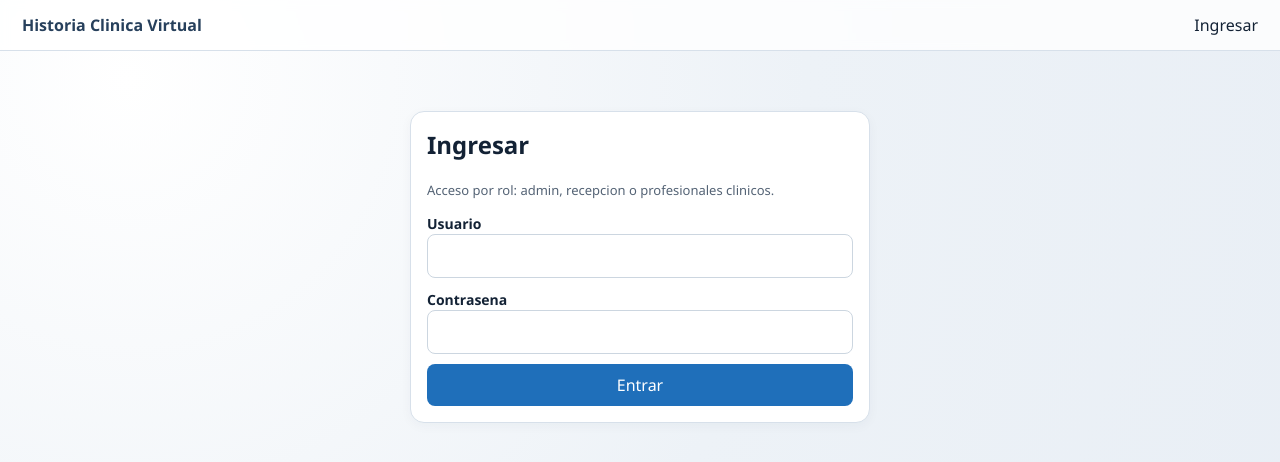
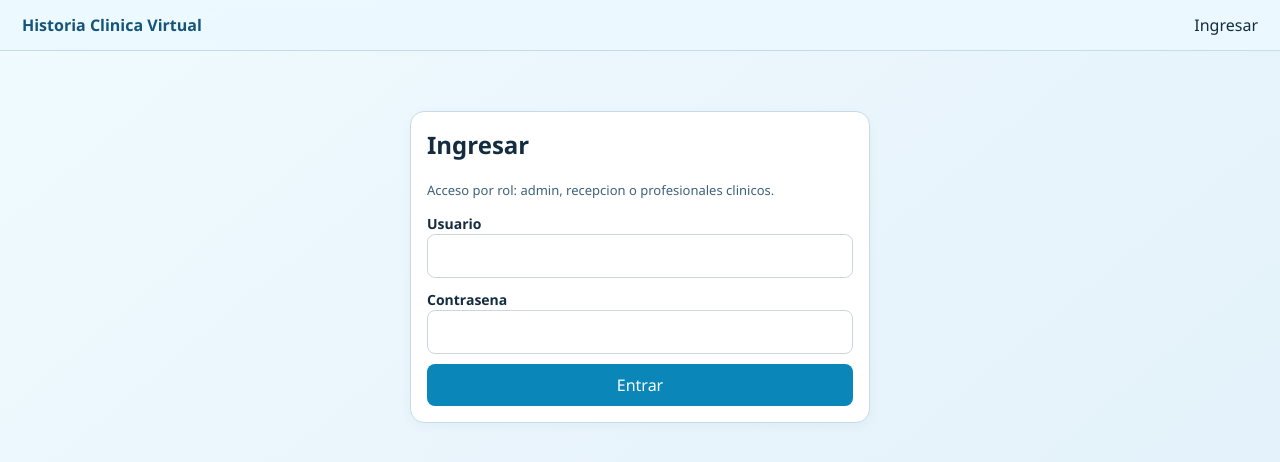
Before and after one commit to frnngortari-oss/ehr-secure, a Next.js app: page /login in a window 1280 px wide. Shown: the top 462 px of the page. Built offline with nearby package versions, Linux system fonts and the light colour scheme; no server answers.

Commit message:
Fix ocean theme globally and move new evolution to right compose drawer

```diff
--- a/app/globals.css
+++ b/app/globals.css
@@ -430,6 +430,40 @@ label {
   margin-bottom: 0;
 }
 
+.compose-drawer-toggle {
+  width: auto;
+  padding: 8px 12px;
+}
+
+.evo-compose-drawer {
+  position: fixed;
+  top: 74px;
+  right: 14px;
+  bottom: 14px;
+  width: min(540px, calc(100vw - 28px));
+  border: 1px solid var(--border);
+  border-radius: 14px;
+  background: var(--surface);
+  box-shadow: 0 16px 35px rgba(9, 29, 54, 0.2);
+  z-index: 70;
+  display: flex;
+  flex-direction: column;
+}
+
+.evo-compose-head {
+  border-bottom: 1px solid var(--border);
+  padding: 10px 12px;
+  display: flex;
+  align-items: center;
+  justify-content: space-between;
+  gap: 8px;
+}
+
+.evo-compose-body {
+  padding: 12px;
+  overflow-y: auto;
+}
+
 .kpi-grid {
   display: grid;
   grid-template-columns: repeat(3, minmax(0, 1fr));
@@ -798,6 +832,13 @@ label {
     grid-template-columns: 1fr;
     gap: 4px;
   }
+
+  .evo-compose-drawer {
+    top: 68px;
+    right: 8px;
+    bottom: 8px;
+    width: calc(100vw - 16px);
+  }
 }
 
 @media (max-width: 640px) {
--- a/app/layout.tsx
+++ b/app/layout.tsx
@@ -3,7 +3,6 @@ import Link from "next/link";
 import { getCurrentUser } from "@/lib/auth";
 import { logout } from "@/app/actions";
 import SidebarNav from "@/components/sidebar-nav";
-import ThemeSelector from "@/components/theme-selector";
 
 export const metadata = {
   title: "Historia Clinica Virtual",
@@ -14,7 +13,7 @@ export default async function RootLayout({ children }: { children: React.ReactNo
   const user = await getCurrentUser();
 
   return (
-    <html lang="es">
+    <html lang="es" data-theme="oceano">
       <body>
         <div className={user ? "app-shell with-sidebar" : "app-shell"}>
           {user ? <input id="sidebar-toggle" className="sidebar-toggle-input" type="checkbox" /> : null}
@@ -41,7 +40,6 @@ export default async function RootLayout({ children }: { children: React.ReactNo
               </div>
               {user ? (
                 <div className="row">
-                  <ThemeSelector />
                   <form action={logout}>
                     <button style={{ width: "auto", padding: "6px 12px" }} type="submit">Salir</button>
                   </form>
```
Also changed, not shown: app/patients/[id]/page.tsx (+11 -49 lines), components/evolution-compose-drawer.tsx (added, +82 -0 lines), prisma/seed.ts (+6 -1 lines).
